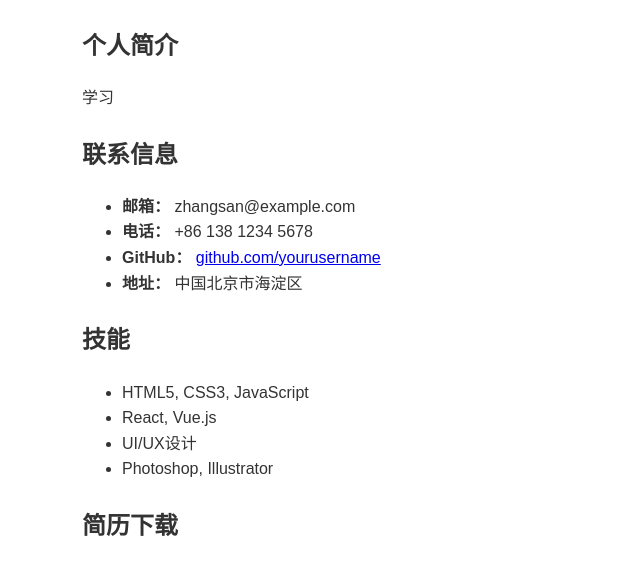
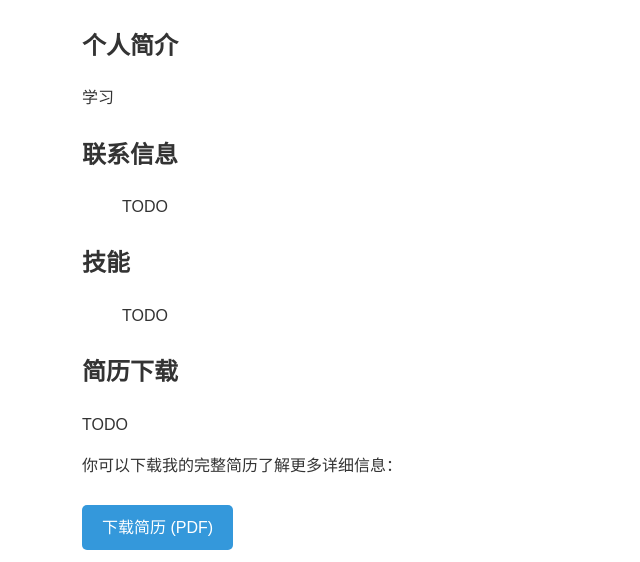
Before and after one commit to SylphyZ/SylphyZ.github.io, a plain HTML site: page index.html in a window 1280 px wide. Shown: the part 356-918 px from the top of the page, without its empty margins (158-798 px from the left). Drawn offline with Linux system fonts and the light colour scheme.

Commit message:
Update index.html

```diff
--- a/index.html
+++ b/index.html
@@ -72,25 +72,28 @@
     <div class="section">
         <h2>联系信息</h2>
         <ul>
-            <li><strong>邮箱：</strong> zhangsan@example.com</li>
+            TODO
+<!--             <li><strong>邮箱：</strong> zhangsan@example.com</li>
             <li><strong>电话：</strong> +86 138 1234 5678</li>
             <li><strong>GitHub：</strong> <a href="https://github.com/yourusername">github.com/yourusername</a></li>
-            <li><strong>地址：</strong> 中国北京市海淀区</li>
+            <li><strong>地址：</strong> 中国北京市海淀区</li> -->
         </ul>
     </div>
 
     <div class="section">
         <h2>技能</h2>
         <ul>
-            <li>HTML5, CSS3, JavaScript</li>
+            TODO
+<!--             <li>HTML5, CSS3, JavaScript</li>
             <li>React, Vue.js</li>
             <li>UI/UX设计</li>
-            <li>Photoshop, Illustrator</li>
+            <li>Photoshop, Illustrator</li> -->
         </ul>
     </div>
 
     <div class="section">
         <h2>简历下载</h2>
+        TODO
         <p>你可以下载我的完整简历了解更多详细信息：</p>
         <a href="resume.pdf" class="download-btn" download="张三_个人简历.pdf">下载简历 (PDF)</a>
         <!-- 确保你的PDF文件名为resume.pdf并放在同一目录下 -->
```
